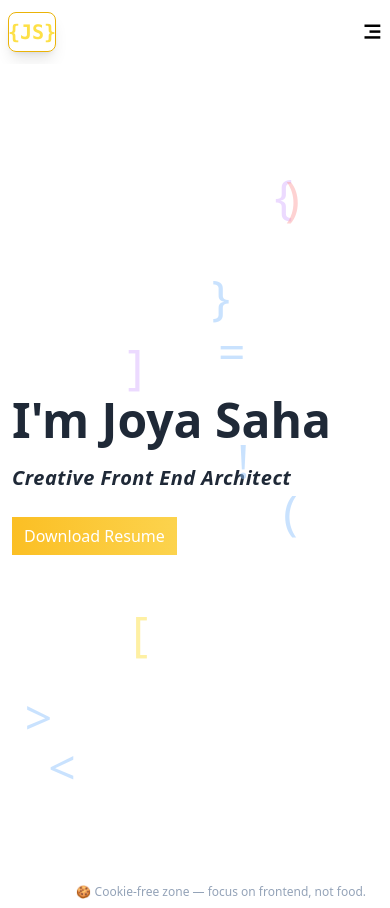
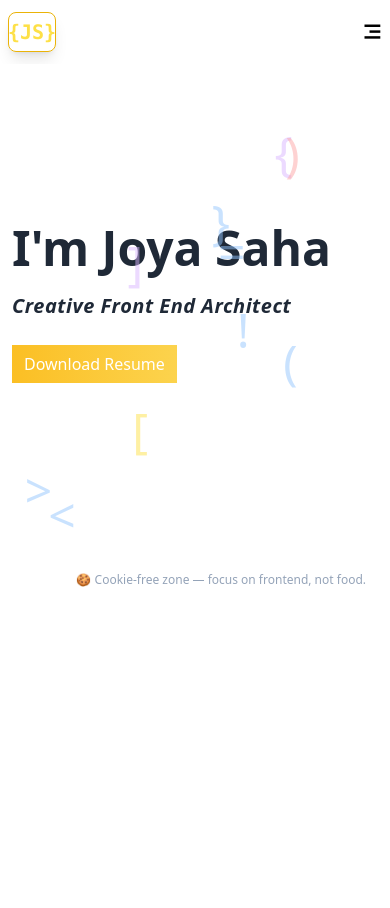
Before and after one commit to joyasaha1004/my_portfolio, a React (Vite) app: page / in a window 390 px wide. After the commit the page ends 844 px from the top, so only its background shows below. Built offline with nearby package versions, Linux system fonts and the light colour scheme.

Commit message:
add all changes

```diff
--- a/src/Component/Hero_Section/Hero_Section.jsx
+++ b/src/Component/Hero_Section/Hero_Section.jsx
@@ -17,7 +17,7 @@ useGSAP(() => {
 
     return (
 
-           <div className='dark:bg-gray-800 overflow-x-hidden relative h-screen flex items-center z-10 px-3 lg:h-fit lg:pt-24 lg:pb-36 ' id='hero'>
+           <div className='dark:bg-gray-800 overflow-x-hidden relative pt-40 pb-48 flex items-center z-10 px-3 lg:h-fit lg:pt-24 lg:pb-36 ' id='hero'>
 
  <div className='max-w-screen-xl mx-auto w-full lg:relative'>
         <div className="inset-0 z-0 pointer-events-none">
```
